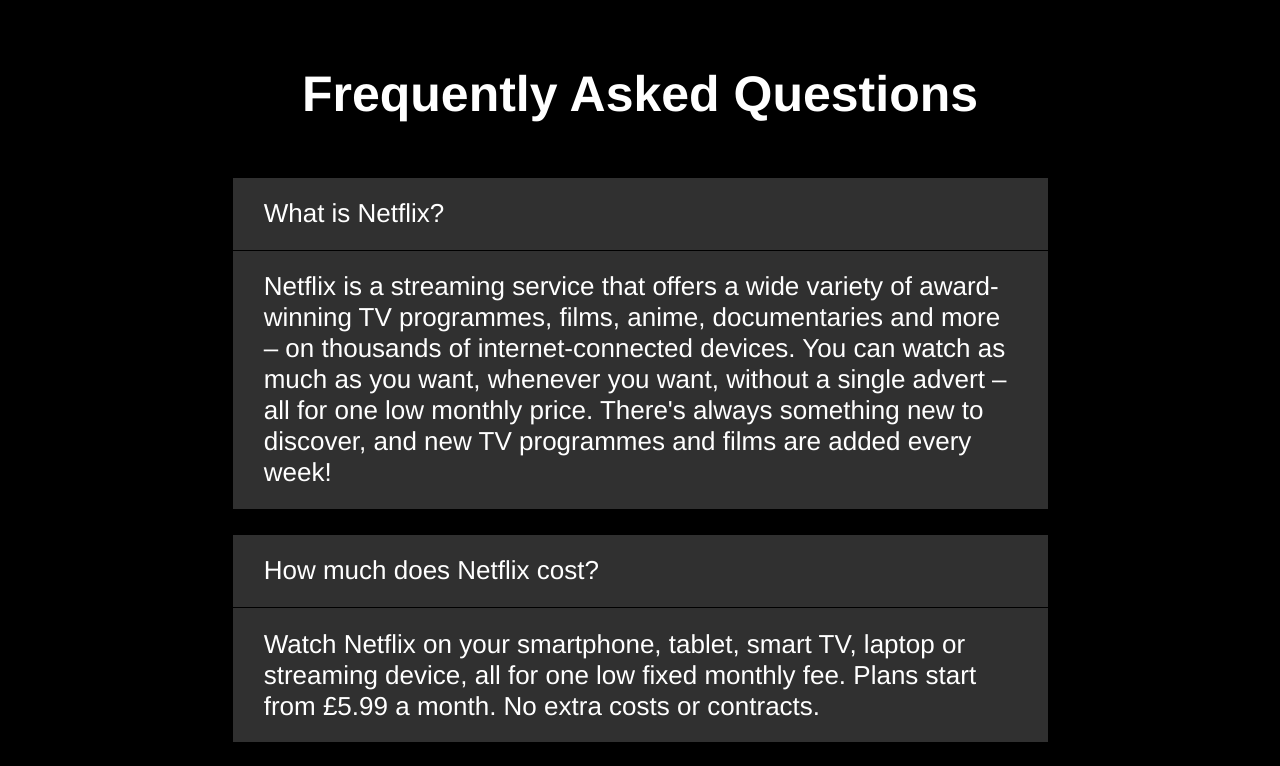
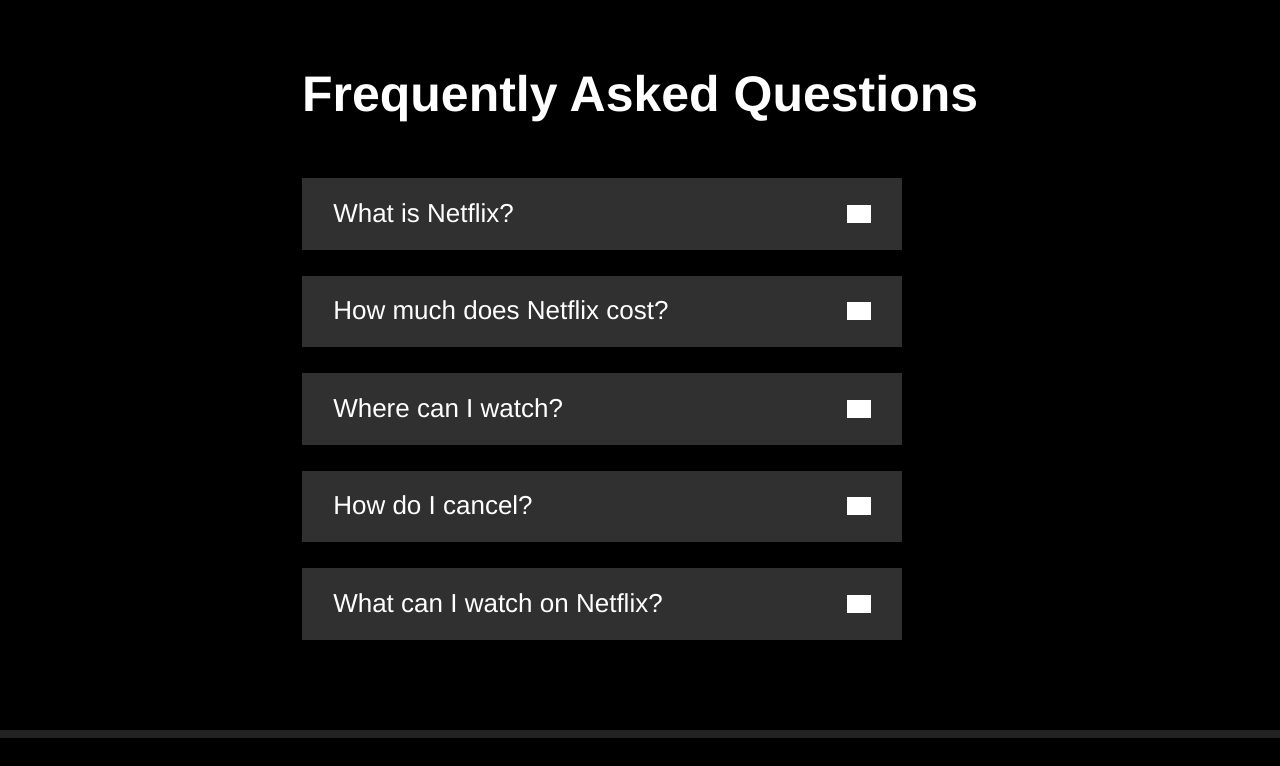
Before and after one commit to wjlee2020/nekflekz, a React (Create React App) app: page / in a window 1280 px wide. Shown: the part 1240-2006 px from the top of the page. Built offline with nearby package versions, Linux system fonts and the light colour scheme; grey boxes are pictures that could not be loaded.

Commit message:
created accordion's function
set state/context to give my components inside the Item component the accordion function

```diff
--- a/src/components/accordion/index.js
+++ b/src/components/accordion/index.js
@@ -1,9 +1,9 @@
-import React, {useState} from 'react';
+import React, {useState, useContext, createContext} from 'react';
 import {Container, Frame, Inner, Title, Header, Body, Item} from './styles/accordion';
 
+const ToggleContext = createContext();
+
 export default function Accordion({children, ...restOfProps}) {
-    const [isClicked, setIsClicked] = useState(false);
-
     return (
         <Container {...restOfProps}>
             <Inner>
@@ -17,7 +17,13 @@
 }
 
 Accordion.Item = function AccordionItem({children, ...restOfProps}) {
-    return <Item {...restOfProps}>{children}</Item>
+    const [toggleShow, setToggleShow] = useState(false);
+
+    return (
+        <ToggleContext.Provider value={{toggleShow, setToggleShow}}>
+        <Item {...restOfProps}>{children}</Item>
+        </ToggleContext.Provider>
+    )
 }
 
 Accordion.Title = function AccordionTitle({children, ...restOfProps}) {
@@ -25,9 +31,22 @@
 }
 
 Accordion.Header = function AccordionHeader({children, ...restOfProps}) {
-    return <Header {...restOfProps}>{children}</Header>
+    const {toggleShow, setToggleShow} = useContext(ToggleContext)
+
+    return (
+        <Header onClick={() => setToggleShow(!toggleShow)} {...restOfProps}>
+            {children}
+            {toggleShow ? (
+                <img src="/images/icons/close-slim.png" alt="close icon" />
+            ) : (
+                <img src="/images/icons/add.png" alt="open icon" />
+            )}
+        </Header>
+    )
 }
 
 Accordion.Body = function AccordionBody({children, ...restOfProps}) {
-    return <Body {...restOfProps}>{children}</Body>
+    const {toggleShow} = useContext(ToggleContext)
+
+    return toggleShow ? <Body {...restOfProps}>{children}</Body> : null;
 }
--- a/src/components/accordion/styles/accordion.js
+++ b/src/components/accordion/styles/accordion.js
@@ -6,7 +6,8 @@
 `;
 
 export const Frame = styled.div`
-    margin-bottom: 40px;
+    margin-bottom: 10px;
+    width: 600px;
 `;
 
 export const Inner = styled.div`
@@ -39,6 +40,7 @@
 `;
 
 export const Header = styled.p`
+    box-sizing: border-box;
     display: flex;
     justify-content: space-between;
     cursor: pointer;
@@ -49,6 +51,15 @@
     padding: 0.8em 1.2em;
     user-select: none;
     align-items: center;
+    width: 100%;
+    img {
+        filter: brightness(0) invert(1);
+        width: 24px;
+
+        @media (max-width: 600px) {
+            width: 16px;
+        }
+    }
 
     @media(max-width: 600px) {
         font-size: 16px;
@@ -56,7 +67,7 @@
 `;
 
 export const Body = styled.div`
-    max-width: 1200px;
+    box-sizing: border-box;
     transition: max-height 0.25s cubic-bezier(0.5, 0, 0.1, 1);
     font-size: 26px;
     font-weight: normal;
@@ -65,6 +76,8 @@
     padding: 0.8em 1.2em;
     user-select: none;
     align-items: center;
+    width: 100%;
+    margin: 0;
 
     @media (max-width: 600px) {
         font-size: 16px;
```
